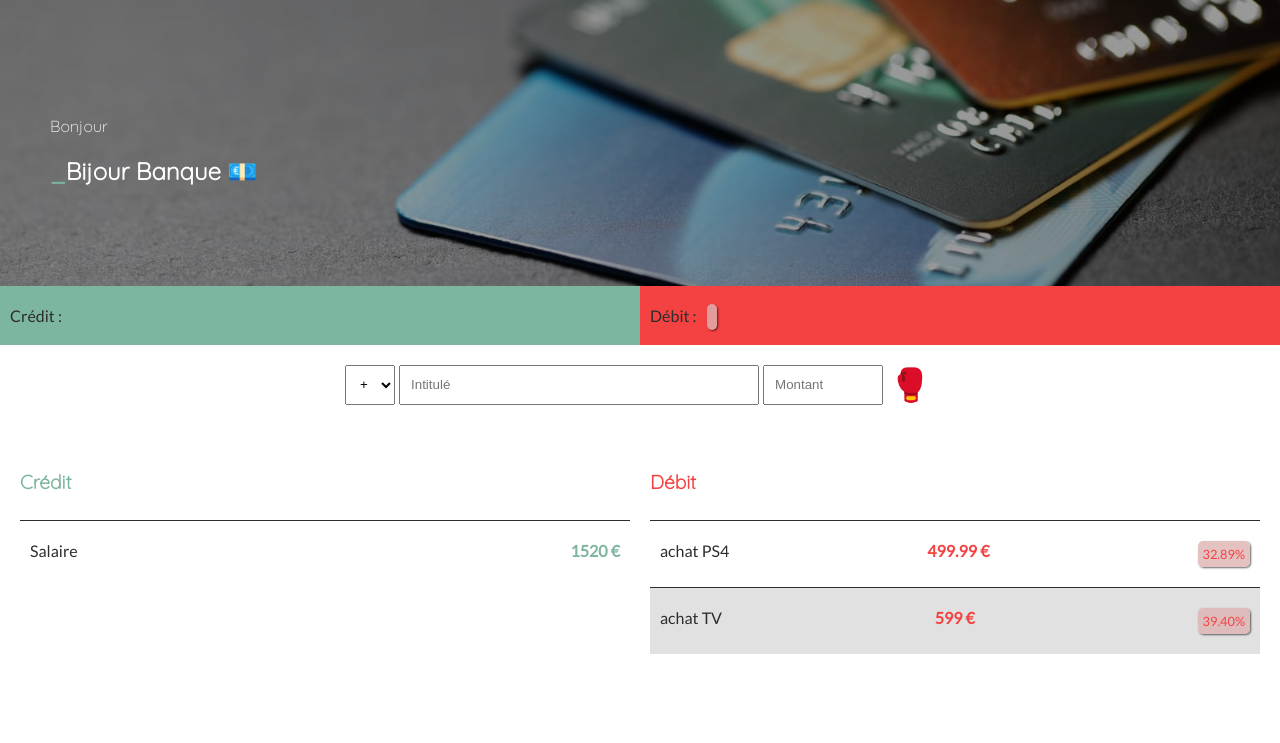
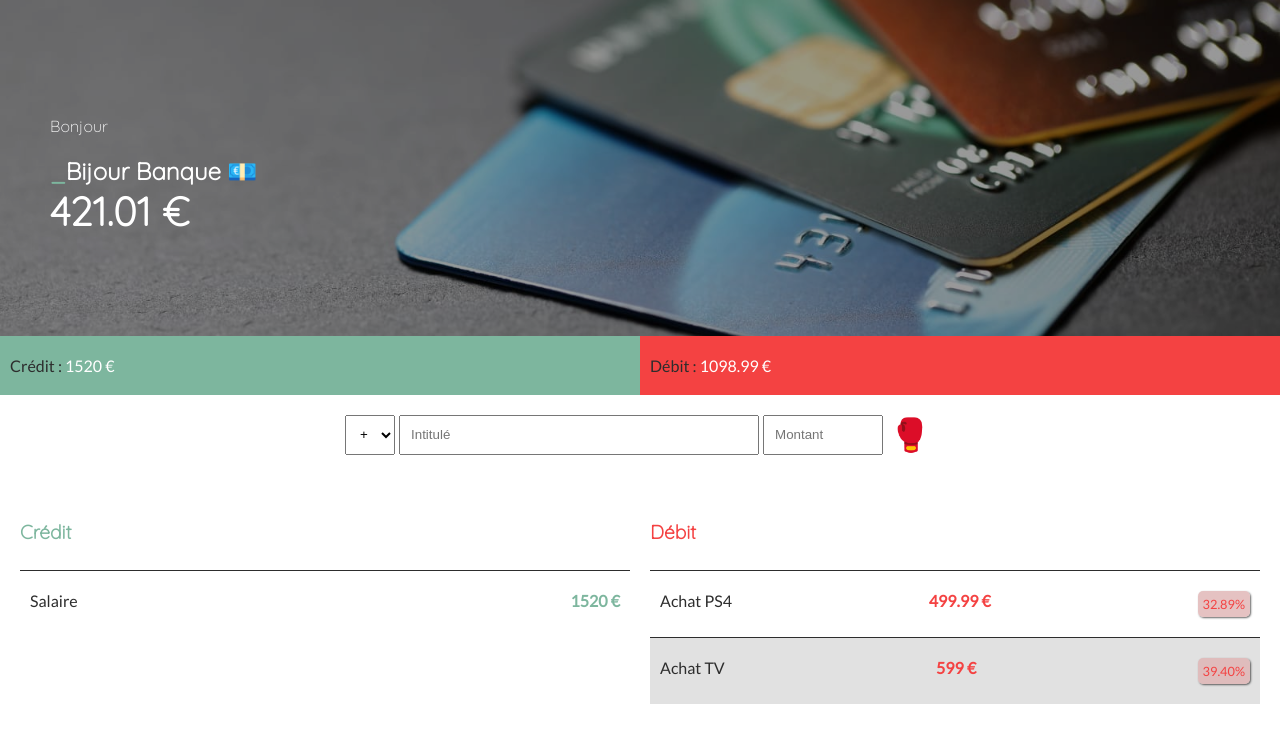
Before and after one commit to Sakou123/BijourBank, a plain HTML site: page index.html in a window 1280 px wide. Drawn offline with Linux system fonts and the light colour scheme.

Commit message:
Update index.html

```diff
--- a/index.html
+++ b/index.html
@@ -11,16 +11,16 @@
     <section class="hero">
       <p>Bonjour <span id="firstname"></span></p>
       <h1>_Bijour Banque <span>💶</span></h1>
-      <h2 id="total"></h2>
+      <h2 id="total">421.01 €</h2>
     </section>
     <section>
       <div class="row">
         <div class="column credit">
-          crédit : <span class="txt-color-white" id="totalCredit"></span>
+          crédit : <span class="txt-color-white" id="totalCredit">1520 €</span>
         </div>
         <div class="column debit">
-          débit : <span class="txt-color-white" id="totalDebit"></span>
-          <span class="percent txt-color-white" id="totalDebitPercent"></span>
+          débit : <span class="txt-color-white" id="totalDebit">1098.99 €</span>
+          <span class="txt-color-white" id="totalDebitPercent"></span>
         </div>
       </div>
       <form action="#" id="ajoutOperation">
@@ -36,6 +36,7 @@
         />
         <input
           type="number"
+          step="0.01"
           name="montant"
           id="montant"
           placeholder="Montant"
@@ -51,6 +52,7 @@
             <li>
               <span class="intitule">Salaire</span>
               <span class="montant txt-color-gazoil">1520 €</span>
+              <!-- <span class="percent-credit  txt-color-gazoil">32.89%</span>                A voir si jeter ça  -->
             </li>
           </ul>
         </div>
@@ -58,12 +60,12 @@
           <h4 class="txt-color-red">débit</h4>
           <ul id="detailsDebit">
             <li>
-              <span class="intitule">achat PS4</span>
+              <span class="intitule">Achat PS4</span>
               <span class="montant txt-color-red">499.99 €</span>
               <span class="percent txt-color-red">32.89%</span>
             </li>
             <li>
-              <span class="intitule">achat TV</span>
+              <span class="intitule">Achat TV</span>
               <span class="montant txt-color-red">599 €</span>
               <span class="percent txt-color-red">39.40%</span>
             </li>
```
